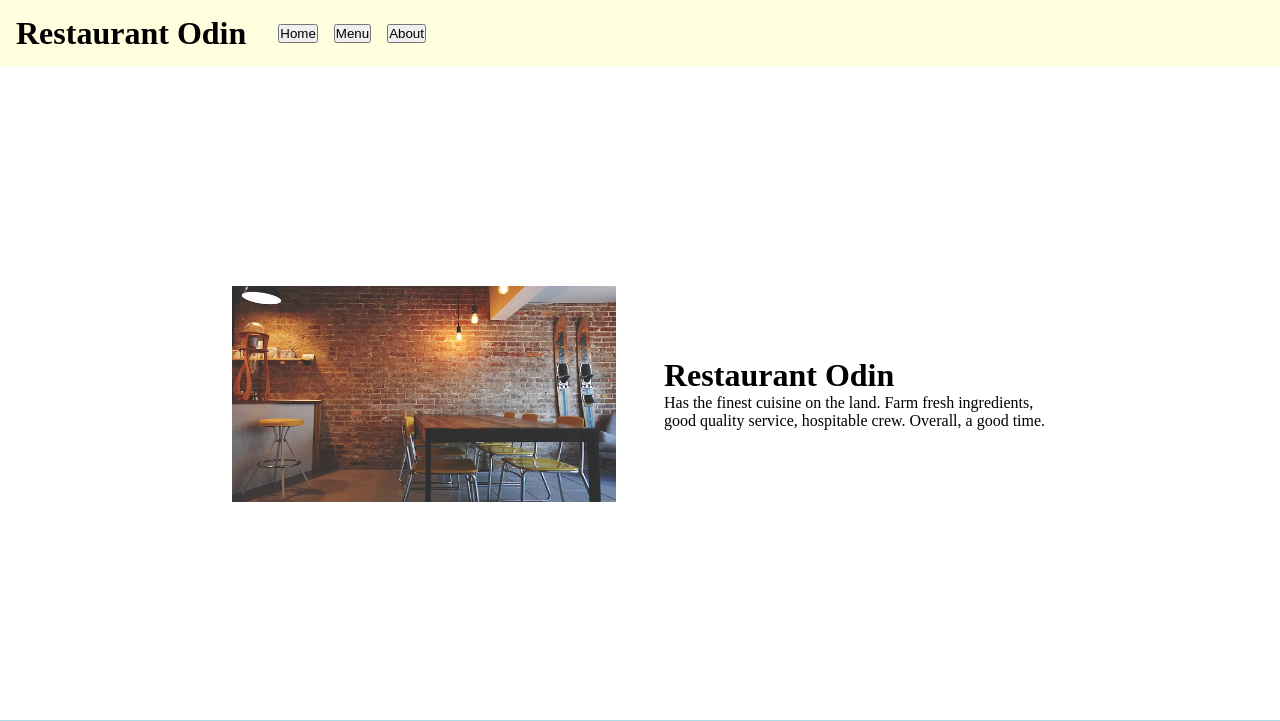
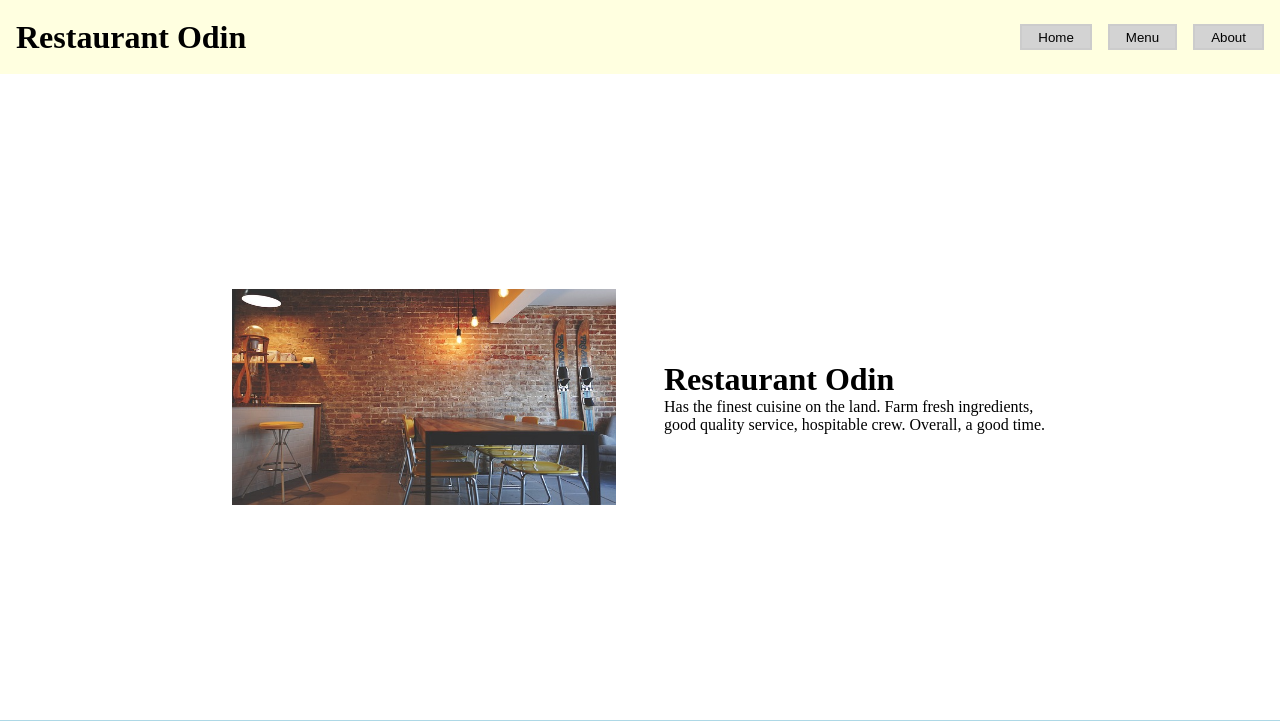
Before and after one commit to CrispDeserving/restaurant-odin, a website built with webpack: page src/index.html in a window 1280 px wide. Shown: the top 721 px of the page. Built offline with nearby package versions, Linux system fonts and the light colour scheme.

Commit message:
Add basic styling to navigation buttons

```diff
--- a/src/index.html
+++ b/src/index.html
@@ -15,6 +15,13 @@
 		body {
 			overflow-x: hidden;
 		}
+
+		.nav-btn {
+			border-radius: 0%;
+			background-color: lightgray;
+			border: 2px solid #ccc;
+			padding: 0.5ch 1rem;
+		}
 	</style>
 </head>
 
@@ -26,6 +33,7 @@
 ">
 	<header style="
 		display: flex;
+		justify-content: space-between;
 		align-items: center;
 		gap: 2rem;
 		padding: 0.5rem 1rem;
@@ -40,9 +48,9 @@
 				margin: 0;
 				padding: 1rem 0;
 			">
-				<li><button id="home_btn">Home</button></li>
-				<li><button id="menu_btn">Menu</button></li>
-				<li><button id="about_btn">About</button></li>
+				<li><button class="nav-btn" id="home_btn">Home</button></li>
+				<li><button class="nav-btn" id="menu_btn">Menu</button></li>
+				<li><button class="nav-btn" id="about_btn">About</button></li>
 			</ul>
 		</nav>
 	</header>
```
